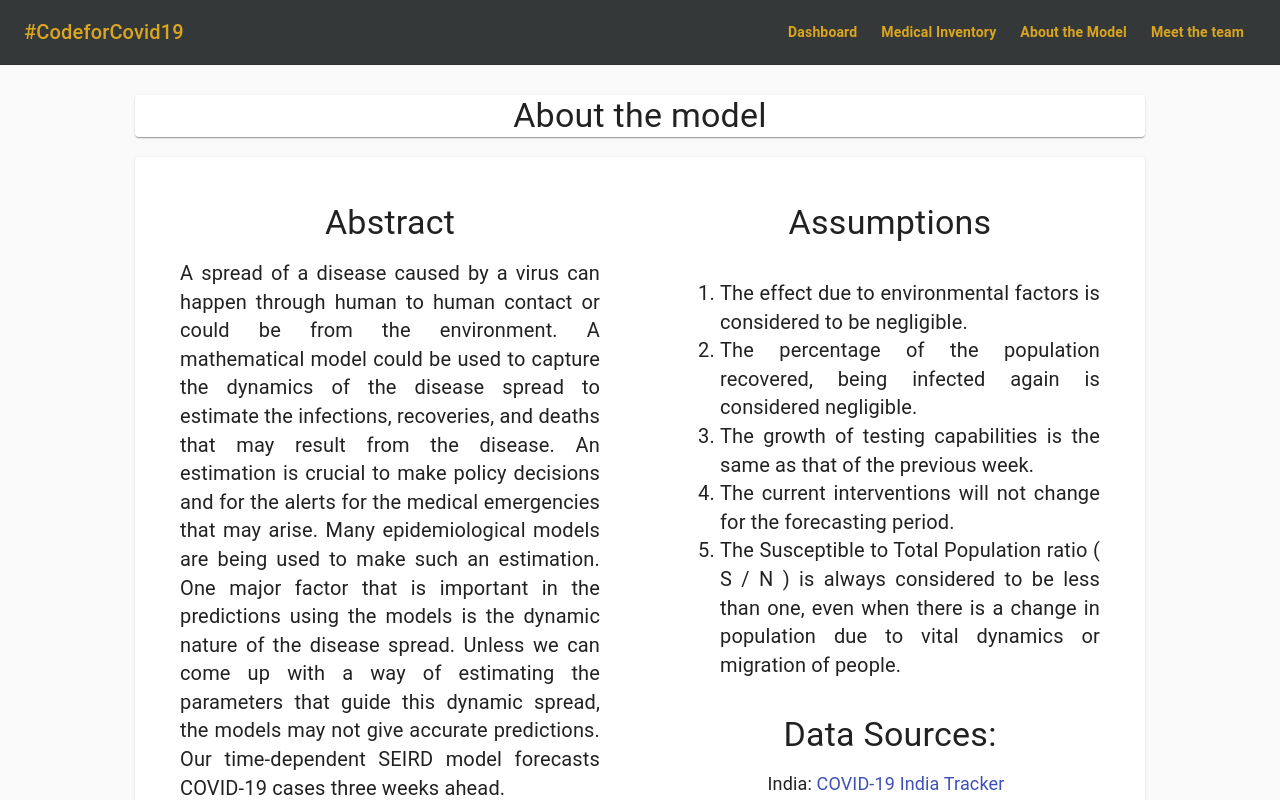
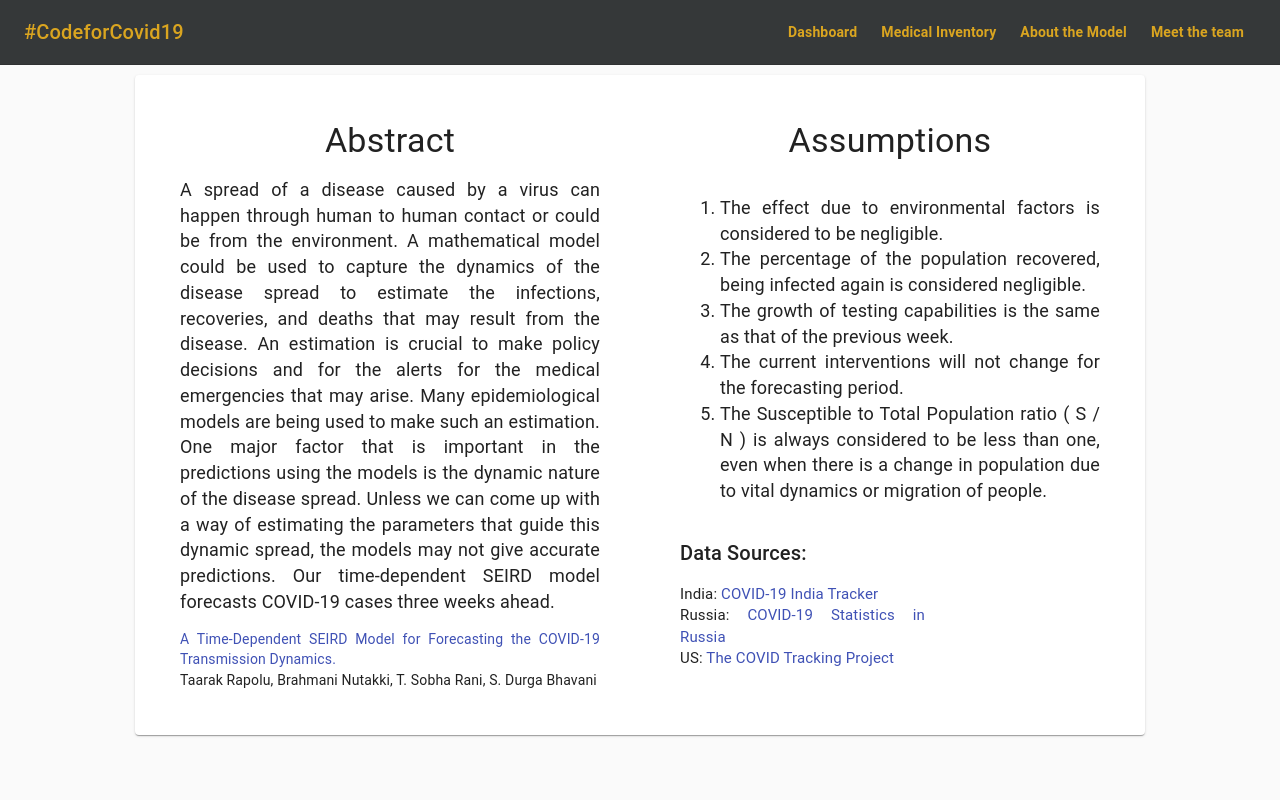
Before and after one commit to Covid-Hackathon/covid-ui, a React (Create React App) app: page /about-the-model in a window 1280 px wide. Shown: the top 800 px of the page. Built offline with nearby package versions, Linux system fonts and the light colour scheme; the HTML template or start-up script is replaced by a standard one.

Commit message:
Update about-the-model.js

```diff
--- a/src/pages/about-the-model.js
+++ b/src/pages/about-the-model.js
@@ -8,22 +8,13 @@ import Link from '@material-ui/core/Link';
 const AboutTheModel = () => {
     return <>
     <Container maxWidth="xl" component="main">
-        <Grid container justify='center' style={{padding: '10px', paddingTop: '30px', height: '100%'}}>
-          <Grid item xs={12} md={10}>
-            <Paper>
-              <Typography component="h4" variant="h4" align="center" color="textPrimary">
-                About the model
-              </Typography>
-            </Paper>
-          </Grid>
-        </Grid>
         <Grid container md={12} justify='center' style={{ height: '100%', padding: '10px' }}>
           <Grid container xs={12} md={10} justify='center' style={{ padding: '5px', height: '100%' }} component={Paper}>
             <Grid item xs={12} md={6} style={{padding: '40px',  height: '100%'}}>
                   <Typography component="h4" variant="h4" align="center" color="textPrimary">
                       Abstract
                   </Typography>
-                  <Typography component="p" variant="p" align="justify" color="textPrimary" style={{paddingTop: '15px', fontSize: '20px'}}>
+                  <Typography component="p" variant="p" align="justify" color="textPrimary" style={{paddingTop: '15px', fontSize: '18px'}}>
                       A spread of a disease caused by a virus can happen through human to human contact or could be from the environment. A mathematical model could be used to capture the dynamics of the disease spread to estimate the infections, recoveries, and deaths that may result from the disease. An estimation is crucial to make policy decisions and for the alerts for the medical emergencies that may arise. Many epidemiological models are being used to make such an estimation. One major factor that is important in the predictions using the models is the dynamic nature of the disease spread. Unless we can come up with a way of estimating the parameters that guide this dynamic spread, the models may not give accurate predictions. Our time-dependent SEIRD model forecasts COVID-19 cases three weeks ahead.
                   </Typography>
                   <Typography component="p" variant="p" align="justify" color="textPrimary" style={{paddingTop: '15px',  fontSize: '14px'}}>
@@ -35,7 +26,7 @@ const AboutTheModel = () => {
                   <Typography component="h4" variant="h4" align="center" color="textPrimary">
                       Assumptions
                   </Typography>
-                  <Typography component="p" variant="p" align="justify" color="textPrimary" style={{paddingTop: '15px', fontSize: '20px'}}>
+                  <Typography component="p" variant="p" align="justify" color="textPrimary" style={{paddingTop: '15px', fontSize: '18px'}}>
                       <ol>
                           <li>The effect due to environmental factors is considered to be negligible.</li>
                           <li>The percentage of the population recovered, being infected again is considered negligible.</li>
@@ -44,12 +35,12 @@ const AboutTheModel = () => {
                           <li>The Susceptible to Total Population ratio ( S / N ) is always considered to be less than one, even when there is a change in population due to vital dynamics or migration of people.</li>
                       </ol>
                   </Typography>
-                  <Typography component="h4" variant="h4" align="center" color="textPrimary" style={{paddingTop: '15px'}}>
+                  <Typography component="h6" variant="h6" align="left" color="textPrimary" style={{paddingTop: '15px'}}>
                       Data Sources:
                   </Typography>
-                  <Grid container justify='center'>
+                  <Grid container justify='left'>
                       <Grid xs={7}>
-                          <Typography component="p" variant="p" align="justify" color="textPrimary" style={{paddingTop: '15px', fontSize: '18px'}}>
+                          <Typography component="p" variant="p" align="justify" color="textPrimary" style={{paddingTop: '15px', fontSize: '15px'}}>
                           <ul>
                               <li>India: <Link href="https://api.covid19india.org/">COVID-19 India Tracker</Link></li>
                               <li>Russia: <Link href="http://covid19.bvn13.com/stats/all">COVID-19 Statistics in Russia</Link></li>
```
